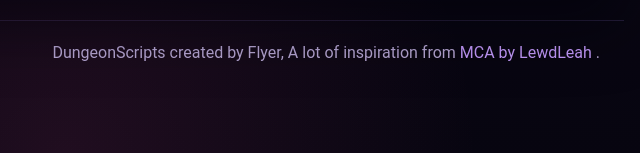
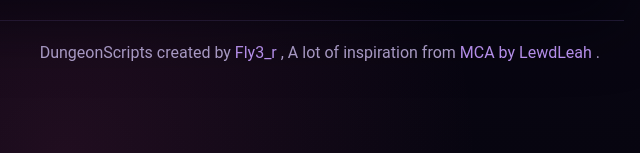
Before and after one commit to Fly3-r/DungeonScripts, a browser extension: page apps/catalog/public/index.html in a window 1280 px wide. Shown: the part 729-882 px from the top of the page, 576-1216 px from the left. Drawn offline with Linux system fonts and the light colour scheme; no server answers.

Commit message:
minor link fixes index.html

```diff
--- a/apps/catalog/public/index.html
+++ b/apps/catalog/public/index.html
@@ -128,13 +128,15 @@
             <footer class="site-footer">
         <div class="site-footer-inner">
           <div class="site-footer-links">
-            <a class="footer-link" href="/docs/privacy-policy.md">Privacy Policy</a>
+            <a class="footer-link" href="https://github.com/Fly3-r/DungeonScripts/docs/privacy-policy.md">Privacy Policy</a>
             <a class="footer-link" href="https://github.com/Fly3-r/DungeonScripts" target="_blank" rel="noreferrer noopener">
               DungeonScripts GitHub
             </a>
           </div>
           <p>
-            DungeonScripts created by Flyer, A lot of inspiration from
+            DungeonScripts created by <a class="footer-link" href="https://play.aidungeon.com/profile/Fly3_r" target="_blank" rel="noreferrer noopener">
+            Fly3_r
+            </a>, A lot of inspiration from
             <a class="footer-link" href="https://github.com/LewdLeah/Multiple-Choice-Assistant" target="_blank" rel="noreferrer noopener">
               MCA by LewdLeah
             </a>.
```
